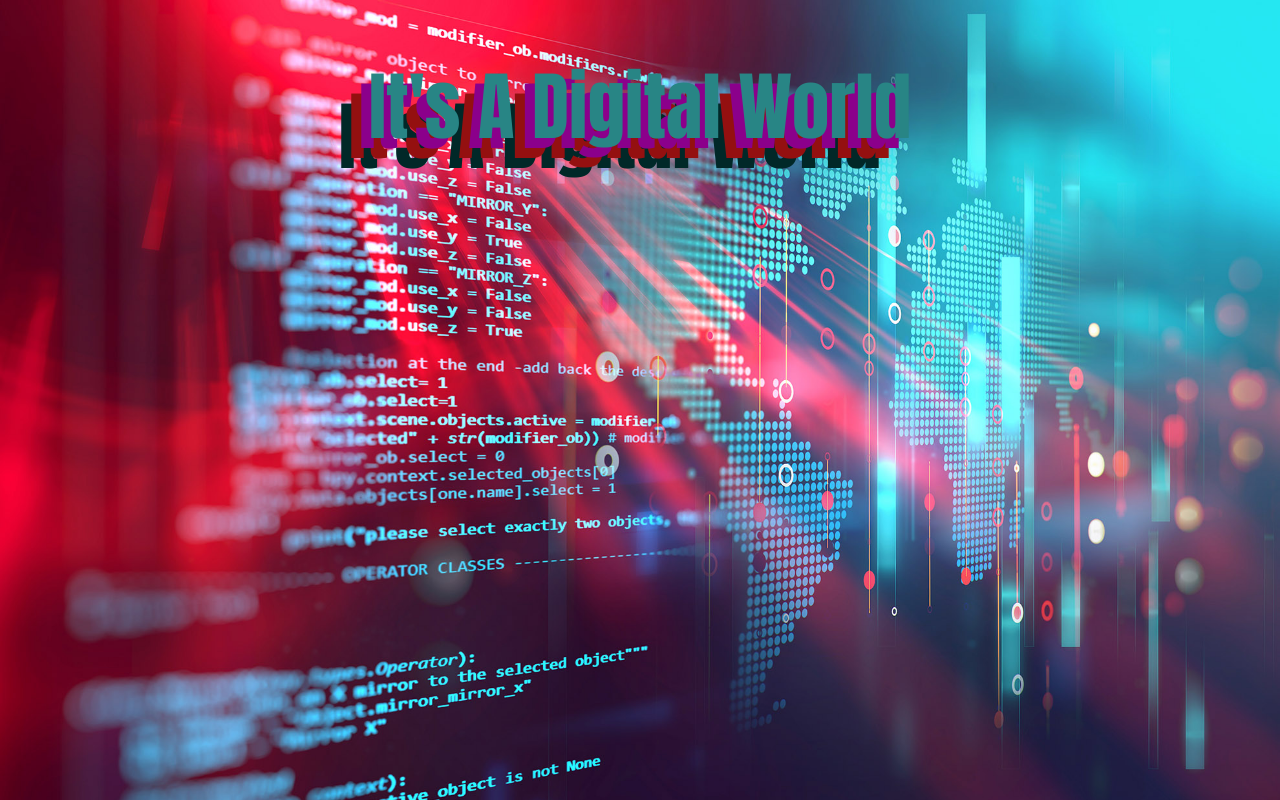
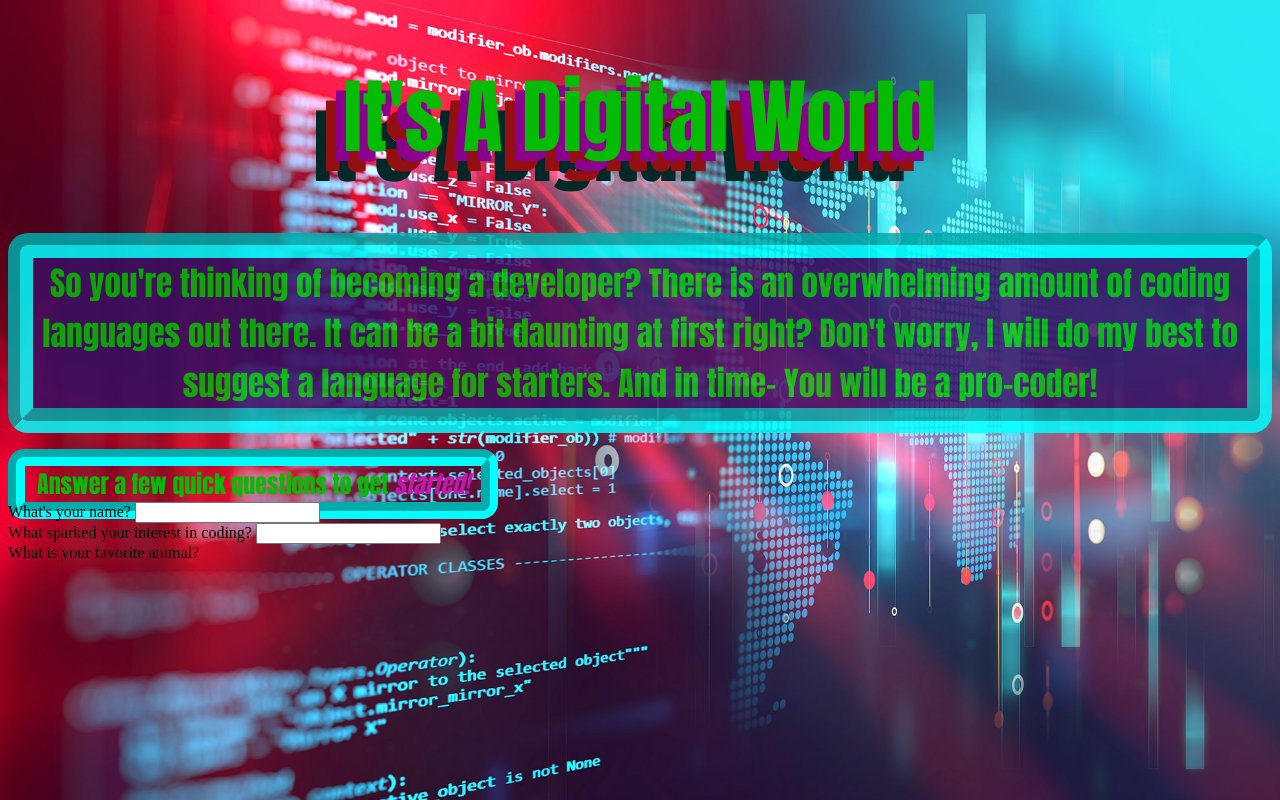
Before and after one commit to EldenCodeLord/programming-language-suggester, a plain HTML site: page index.html in a window 1280 px wide. Drawn offline with Linux system fonts and the light colour scheme.

Commit message:
WIP: Adding questionare and input labels before adding JS.

```diff
--- a/css/styles.css
+++ b/css/styles.css
@@ -4,11 +4,41 @@
 }
 
 .topheader {
-  font-size: 75px;
+  font-size: 82px;
   font-family: Impact;
-  color: rgb(40, 133, 133);
+  color: rgb(4, 188, 4);
   text-align: center;
   text-shadow: -10px 10px 0px darkmagenta,
     -20px 20px 0px rgb(148, 16, 16),
     -30px 30px 0px #012828;
 }
+
+.abyss {
+  color: rgb(4, 188, 4);
+  font-family: Impact;
+  font-size: 33px;
+  border-color: aqua;
+  background-color:  rgb(59, 15, 99);
+  opacity: 85%;
+  border-style: groove;
+  border-radius: 20px;
+  border-style: groove;
+  border-width: 25px;;
+  text-align: center;
+}
+
+h2 {
+  color: rgb(4, 188, 4);
+  font-family: Impact;
+  text-align: center;
+  border-style: groove;
+  border-color: aqua;
+  border-radius: 16px;
+  border-width: 17px;
+  display: inline;
+  padding-inline: 12px;
+}
+
+#si {
+  color: rgb(197, 23, 171);
+}
--- a/index.html
+++ b/index.html
@@ -7,5 +7,14 @@
   </head>
   <body class="background" background="img/Confidence.jpeg" alt="an abstract photo of coding">
     <h1 class="topheader">It's A Digital World</h1>
+    <p class="abyss">So you're thinking of becoming a developer? There is an overwhelming amount of coding languages out there. It can be a bit daunting at first right? Don't worry, I will do my best to suggest a language for starters. And in time- You will be a pro-coder!</p>
+    <h2>Answer a few quick questions to get <em id="si">started!</em></h2>
+    <form>
+      <label for="personInput">What's your name?</label>
+      <input id="personInput" type="text" name="personInput"><br>
+      <label for="what">What sparked your interest in coding?</label>
+      <input id="what" type="text" name="what"><br>
+      <label for="animal">What is your favorite animal?</label>
+    </form>
   </body>
 </html>
```
